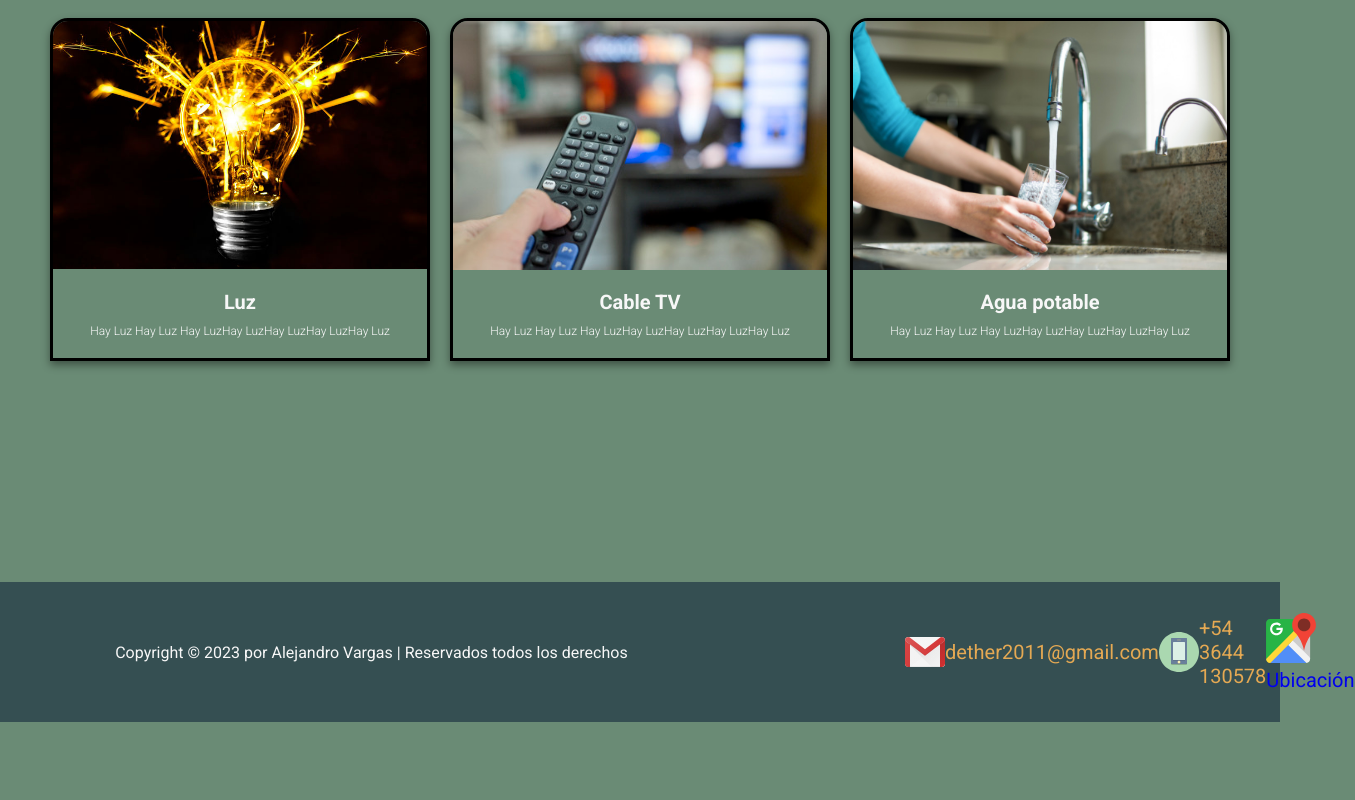
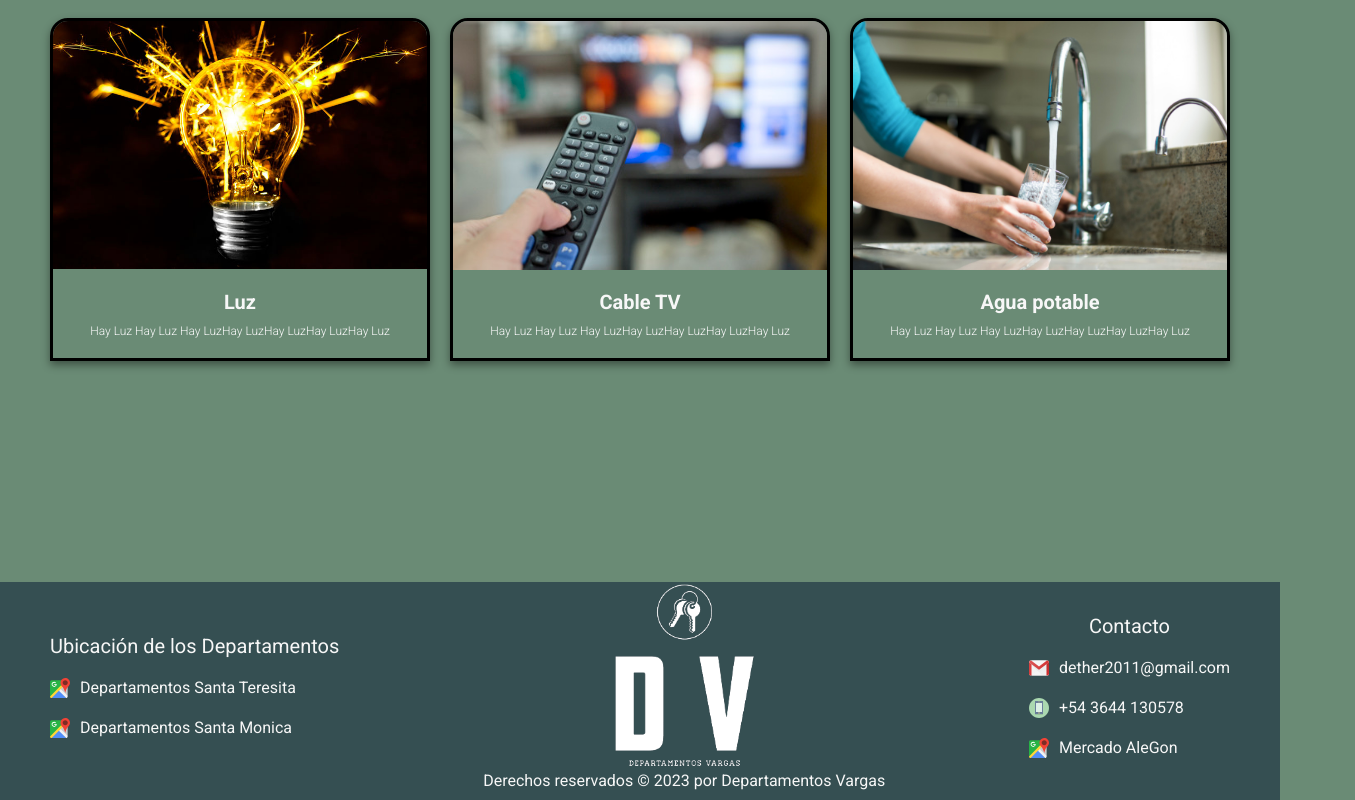
Before and after one commit to dether/Apartment-Rental, a React (Vite) app: page /services in a window 1280 px wide. Shown: the part 218-1018 px from the top of the page, 1355 px wide, since content can reach past the window. Before the commit the page ends 940 px from the top, so only its background shows below. Built offline with nearby package versions, Linux system fonts and the light colour scheme.

Commit message:
fix and response footer

```diff
--- a/src/Component/Footer.tsx
+++ b/src/Component/Footer.tsx
@@ -1,32 +1,138 @@
-import React from 'react';
-import whatsapp from "../../public/icon/whatsapp.svg";
+import React, { useState } from "react";
+
 import gmail from "../../public/icon/gmail.svg";
 import cel from "../../public/icon/cel.svg";
 import location from "../../public/icon/location.svg";
+import logo from "../../public/logo/LOGO.png";
 
 const Footer: React.FC = () => {
+	const [isCopiedEmail, setIsCopiedEmail] = useState(false);
+	const [isCopiedNumber, setIsCopiedNumber] = useState(false);
+
+	const handleCopyEmail = () => {
+		const email = "dether2011@gmail.com";
+		navigator.clipboard
+			.writeText(email)
+			.then(() => {
+				setIsCopiedEmail(true);
+				setTimeout(() => {
+					setIsCopiedEmail(false);
+				}, 2000);
+			})
+			.catch((error) => {
+				console.error(
+					"Error al copiar la dirección de correo electrónico:",
+					error
+				);
+			});
+	};
+	const handleCopyNumber = () => {
+		const number = "+543644130578";
+		navigator.clipboard
+			.writeText(number)
+			.then(() => {
+				setIsCopiedNumber(true);
+				setTimeout(() => {
+					setIsCopiedNumber(false);
+				}, 2000);
+			})
+			.catch((error) => {
+				console.error(
+					"Error al copiar la dirección de correo electrónico:",
+					error
+				);
+			});
+	};
+
 	return (
 		<footer className="footer">
-      <div className="footer-text">
-        <p>Copyright © 2023 por Alejandro Vargas | Reservados todos los derechos</p>
+			<div className="footer-section1">
+				{/* Sección de ubicaciones */}
+				<div className="footer-location-section">
+					<div className="footer-description1">
+						<p>Ubicación de los Departamentos</p>
 					</div>
-      <div className="information-media">
-          <a href="https://wa.me/+5493644270614" target="_blank" rel="noopener noreferrer">
-            <img className="information-contact" src={whatsapp} alt="whatsapp" />
+					<div className="footer-location">
+						<a
+							href="https://goo.gl/maps/ULdSERsA7RjgTfRj8"
+							target="_blank"
+							rel="noopener noreferrer"
+						>
+							<img
+								className="footer-location-icon"
+								src={location}
+								alt="location"
+							/>
+							<p>Departamentos Santa Teresita</p>
 						</a>
-            <img className="information-contact" src={gmail} alt="gmail" />
-            <p> dether2011@gmail.com </p>
-            <img className="information-contact" src={cel} alt="phone" />
-            <p> +54 3644 130578 </p>
+					</div>
+					<div className="footer-location">
+						<a
+							href="https://goo.gl/maps/1ewFs8dAcH2fUCCR8"
+							target="_blank"
+							rel="noopener noreferrer"
+						>
+							<img
+								className="footer-location-icon"
+								src={location}
+								alt="location"
+							/>
+							<p>Departamentos Santa Monica</p>
+						</a>
+					</div>
+				</div>
+			</div>
 
-            <a href="/locations">
-            <img className="information-contact" src={location} alt="location" />
-            <p> Ubicación </p>
+			<div className="footer-section2">
+				{/* Sección de logo y derechos reservados */}
+				<div className="footer-logo-section">
+					<img className="footer-company-logo" src={logo} alt="logo" />
+					<p>Derechos reservados © 2023 por Departamentos Vargas</p>
+				</div>
+			</div>
+
+			<div className="footer-section3">
+				{/* Sección de contactos */}
+				<div className="footer-contact-section">
+
+					<div className="footer-description3">
+						<p>Contacto</p>
+					</div>
+
+					<div className="footer-contact">
+						<a onClick={handleCopyEmail}>
+							<img className="footer-contact-icon" src={gmail} alt="gmail" />
+							<p>dether2011@gmail.com</p>
 						</a>
+						{isCopiedEmail && <span className="copied-message">Copiado</span>}
+					</div>
 
+					<div className="footer-contact">
+						<a onClick={handleCopyNumber}>
+							<img className="footer-contact-icon" src={cel} alt="phone" />
+							<p>+54 3644 130578</p>
+						</a>
+						{isCopiedNumber && <span className="copied-message">Copiado</span>}
+					</div>
+
+					<div className="footer-contact">
+						<a
+							href="https://goo.gl/maps/Rm5a2WVk1TjKePxWA"
+							target="_blank"
+							rel="noopener noreferrer"
+						>
+							<img
+								className="footer-contact-icon"
+								src={location}
+								alt="location"
+							/>
+							<p>Mercado AleGon</p>
+						</a>
+					</div>
+				</div>
 			</div>
 		</footer>
-  )
-}
+	);
+};
 
 export default Footer;
--- a/src/styles/components/_contact.scss
+++ b/src/styles/components/_contact.scss
@@ -38,7 +38,7 @@
 		grid-template-columns: repeat(2, 1fr);
 		gap: 1.5rem;
 		background: var(--second-bg-color);
-		box-shadow: 0 0 1rem hsla(0 0 0 / 16%);
+		box-shadow: 0 0 1rem rgba(0, 0, 0, 0.16);
 		border-radius: 0.5rem;
 		overflow: hidden;
 
--- a/src/styles/components/_footer.scss
+++ b/src/styles/components/_footer.scss
@@ -1,62 +1,137 @@
 .footer {
-	display: flex;
-	justify-content: space-between;
-	align-items: center;
-	flex-wrap: wrap;
-	padding: 2rem 9%;
-	background: var(--bg-color);
+  display: flex;
+  justify-content: space-between;
+  background-color: var(--bg-color);
 
-	.footer-text p {
-		font-size: 1.6rem;
+  .footer-section1 {
+		display: flex;
+		justify-content: center;
+		align-items: center;
+		margin: 0 5rem;
+		background-color: var(--bg-color);
+
+		.footer-location-section {
+			display: flex;
+			margin-bottom: 10px;
+			flex-direction: column;
+			align-items: flex-start;
+
+			.footer-description1 {
+				text-align: center;
+				font-size: 2rem;
+				margin-bottom: 2rem;
+				margin-top: 2rem;
+
+			}
+			.footer-location {
+				display: flex;
+				align-items: center; /* Cambio aquí para alinear los iconos y párrafos en la misma línea */
+				margin-bottom: 2rem;
+				a {
+					text-decoration: none;
+					color: var(--text-color);
+					display: flex;
+					align-items: center; /* Cambio aquí para alinear los iconos y párrafos en la misma línea */
+
+					p {
+						font-size: 1.6rem;
+						margin: 0;
+					}
+				}
+				a:hover {
+					color: var(--main-color);
+				}
+				.footer-location-icon {
+					margin-right: 10px;
+				}
+			}
+		}
 	}
 
-	.information-media {
-		display: inline-flex;
+	.footer-section3 {
+		display: flex;
 		justify-content: center;
 		align-items: center;
-		width: 4rem;
-		height: 4rem;
-		background: transparent;
-		border-radius: 50%;
-    border: red;
-		font-size: 2rem;
-		color: var(--main-color);
-		margin: 3rem 1.5rem 3rem 0;
+		margin: 0 5rem;
+		background-color: var(--bg-color);
 
-		.information-contact {
-			width: 100%;
-			max-width: 5rem;
-			height: 100%;
-			max-height: 5rem;
-		}
+		.footer-contact-section {
+			display: flex;
+			margin-bottom: 10px;
+			flex-direction: column;
+			align-items: flex-start;
 
-	}
-	/* .footer-iconTop {
-		.footer-icon {
-			width: 100%;
-			max-width: 2rem;
-			height: 100%;
-			max-height: 2rem;
-		}
-		a {
-			display: inline-flex;
-			justify-content: center;
-			align-items: center;
-			padding: 0.8rem;
-			background: var(--main-color);
-			border-radius: 0.8rem;
-			transition: 0.5s ease;
-			font-size: 2.4rem;
-			color: var(--second-bg-color);
+			.footer-description3 {
+				text-align: center;
+				font-size: 2rem;
+				margin-bottom: 2rem;
+				margin-top: 2rem;
+				width: 100%; /* para que tome toda la caja del div */
 
-			a:hover {
-				box-shadow: 0 0 1rem var(--main-color);
+			}
+			.footer-contact {
+				display: flex;
+				align-items: center; /* Cambio aquí para alinear los iconos y párrafos en la misma línea */
+				margin-bottom: 2rem;
+				a {
+					text-decoration: none;
+					color: var(--text-color);
+					display: flex;
+					align-items: center; /* Cambio aquí para alinear los iconos y párrafos en la misma línea */
+
+					p {
+						font-size: 1.6rem;
+						margin: 0;
+					}
+				}
+				a:hover {
+					color: var(--main-color);
+				}
+				.footer-contact-icon {
+					margin-right: 10px;
+				}
+				.copied-message {
+					font-size: 1.6rem;
+					color: var(--main-color);
+					margin-left: 1rem;
+				}
 			}
 		}
+	}
 
-		i {
-			font-size: 2.4rem;
-			color: var(--second-bg-color);
-		}
-	} */
+  .footer-section2 {
+    .footer-logo-section {
+      display: flex;
+      align-items: center;
+      margin-bottom: 10px;
+      flex-direction: column;
+      flex-wrap: wrap;
+
+      .footer-company-logo {
+        width: 150px;
+        height: auto;
+      }
+      p {
+        font-size: 1.6rem;
+				text-align: center;
+      }
+    }
+  }
 }
+@media (max-width: 750px) {
+  .footer {
+    flex-direction: column-reverse; /* Cambia el orden de las secciones */
+    padding-top: 30px; /* Añade espacio en la parte superior del footer */
+    align-items: center;
+
+    .footer-section {
+      width: 100%;
+      margin: 0;
+    }
+
+    .footer-section1,
+    .footer-section3 {
+      padding: 0 1rem;
+    }
+  }
+}
--- a/src/styles/components/carrucel.scss
+++ b/src/styles/components/carrucel.scss
@@ -1,23 +1,156 @@
-/* Estilos para el carrusel de servicios */
-.services-carousel {
-  .service-slide {
+.footer-section1 {
+	display: flex;
+	justify-content: center;
+	align-items: center;
+	margin: 0 5rem;
+	background-color: var(--bg-color);
+
+	.footer-location-section {
+		display: flex;
+		margin-bottom: 10px;
+		flex-direction: column;
+		align-items: flex-start;
+
+		.footer-description {
+			text-align: center;
+			font-size: 2rem;
+			margin-bottom: 2rem;
+			margin-top: 2rem;
+			p {
+				text-align: center;
+			}
+		}
+		.footer-location {
+			display: flex;
+			align-items: center; /* Cambio aquí para alinear los iconos y párrafos en la misma línea */
+			margin-bottom: 2rem;
+			a {
+				text-decoration: none;
+				color: var(--text-color);
+				display: flex;
+				align-items: center; /* Cambio aquí para alinear los iconos y párrafos en la misma línea */
+
+				p {
+					font-size: 1.6rem;
+					margin: 0;
+				}
+			}
+			a:hover {
+				color: var(--main-color);
+			}
+			.footer-location-icon {
+				margin-right: 10px;
+			}
+		}
+	}
+}
+
+.footer-section3 {
+	display: flex;
+	justify-content: center;
+	align-items: center;
+	margin: 0 5rem;
+	background-color: var(--bg-color);
+
+	.footer-contact-section {
+		display: flex;
+		margin-bottom: 10px;
+		flex-direction: column;
+		align-items: flex-start;
+
+		.footer-description {
+			text-align: center;
+			font-size: 2rem;
+			margin-bottom: 2rem;
+			margin-top: 2rem;
+			p {
+				text-align: center;
+			}
+		}
+		.footer-contact {
+			display: flex;
+			align-items: center; /* Cambio aquí para alinear los iconos y párrafos en la misma línea */
+			margin-bottom: 2rem;
+			a {
+				text-decoration: none;
+				color: var(--text-color);
+				display: flex;
+				align-items: center; /* Cambio aquí para alinear los iconos y párrafos en la misma línea */
+
+				p {
+					font-size: 1.6rem;
+					margin: 0;
+				}
+			}
+			a:hover {
+				color: var(--main-color);
+			}
+			.footer-contact-icon {
+				margin-right: 10px;
+			}
+			.copied-message {
+				font-size: 1.6rem;
+				color: var(--main-color);
+				margin-left: 1rem;
+			}
+		}
+	}
+}
+
+/*
+.footer-section1,
+  .footer-section3 {
     display: flex;
-    flex-direction: column;
+    justify-content: center;
     align-items: center;
-    justify-content: center;
-    text-align: center;
-    padding: 1rem;
+		margin: 0 5rem;
+		background-color: var(--bg-color);
 
-    img {
-      width: 30px; /* Ajusta el ancho del icono según tus necesidades */
-      height: 30px; /* Ajusta la altura del icono según tus necesidades */
-      margin-bottom: 0.5rem; /* Espacio entre el icono y el título */
-    }
+    .footer-location-section,
+    .footer-contact-section {
+      display: flex;
+      margin-bottom: 10px;
+      flex-direction: column;
+      align-items: flex-start;
 
-    p {
-      font-size: 1rem;
-      color: var(--text-color);
-      margin: 0;
+			.footer-description{
+				text-align: center;
+				font-size: 2rem;
+				margin-bottom: 2rem;
+				margin-top: 2rem;
+				p{
+					text-align: center
+				}
+			}
+      .footer-location,
+      .footer-contact {
+        display: flex;
+        align-items: center;
+				margin-bottom: 2rem;
+        a {
+          text-decoration: none;
+          color: var(--text-color);
+          display: flex;
+          align-items: center;
+
+          p {
+            font-size: 1.6rem;
+            margin: 0;
+          }
+        }
+				a:hover{
+					color:var(--main-color)
+				}
+        .footer-location-icon,
+        .footer-contact-icon {
+          margin-right: 10px;
+        }
+				.copied-message{
+					font-size: 1.6rem;
+					color: var(--main-color);
+					margin-left: 1rem;
+				}
+      }
     }
   }
-}
+*/
--- a/src/styles/index.scss
+++ b/src/styles/index.scss
@@ -10,7 +10,7 @@
 @use "./components/nav";
 @use "./components/contact";
 @use "./components/services";
-@use "./components/locations.scss";
+/* @use "./components/locations.scss"; */
 @use "./components/footer";
 @use "./components/home/home";
 @use "./components/home/slider";
```
Also changed, not shown: public/icon/cel.svg, public/icon/whatsapp.svg. Lines whose indentation alone changed are shown as unchanged.
